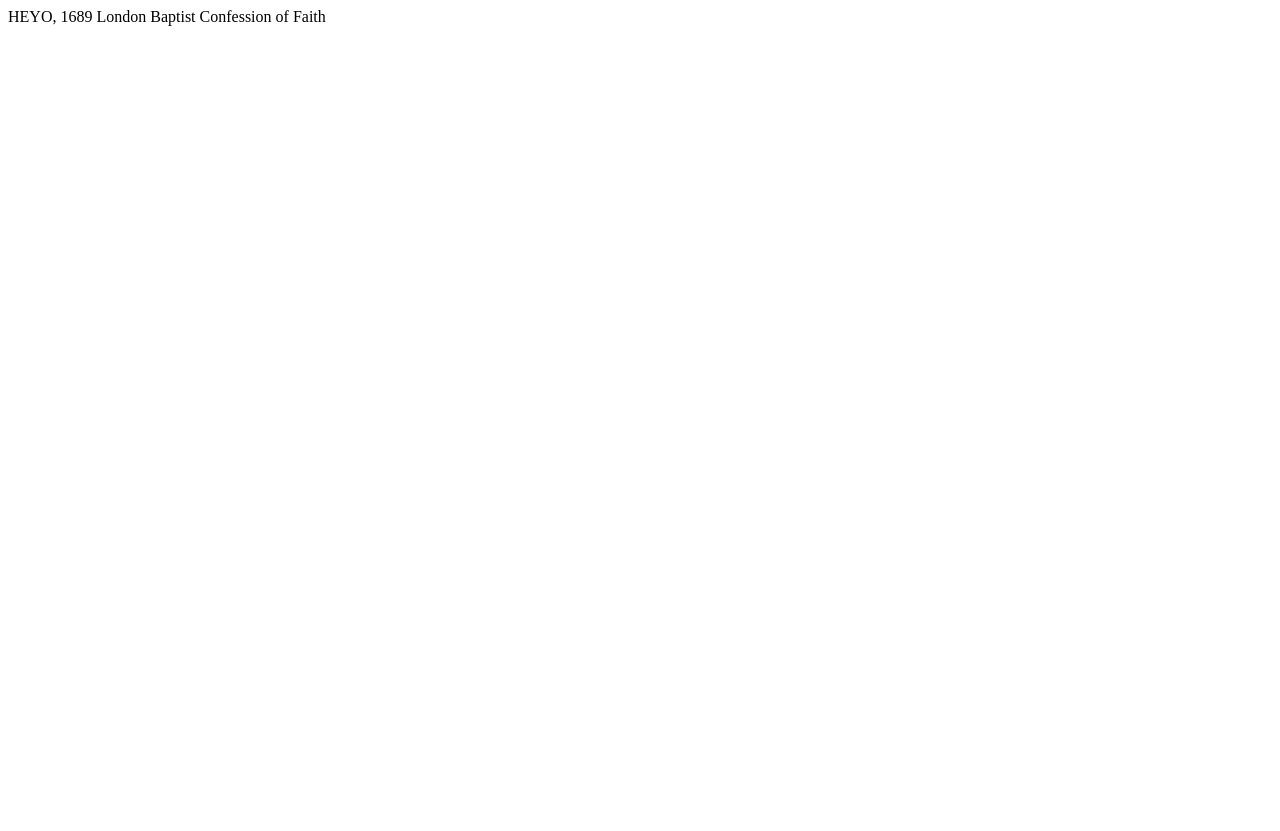
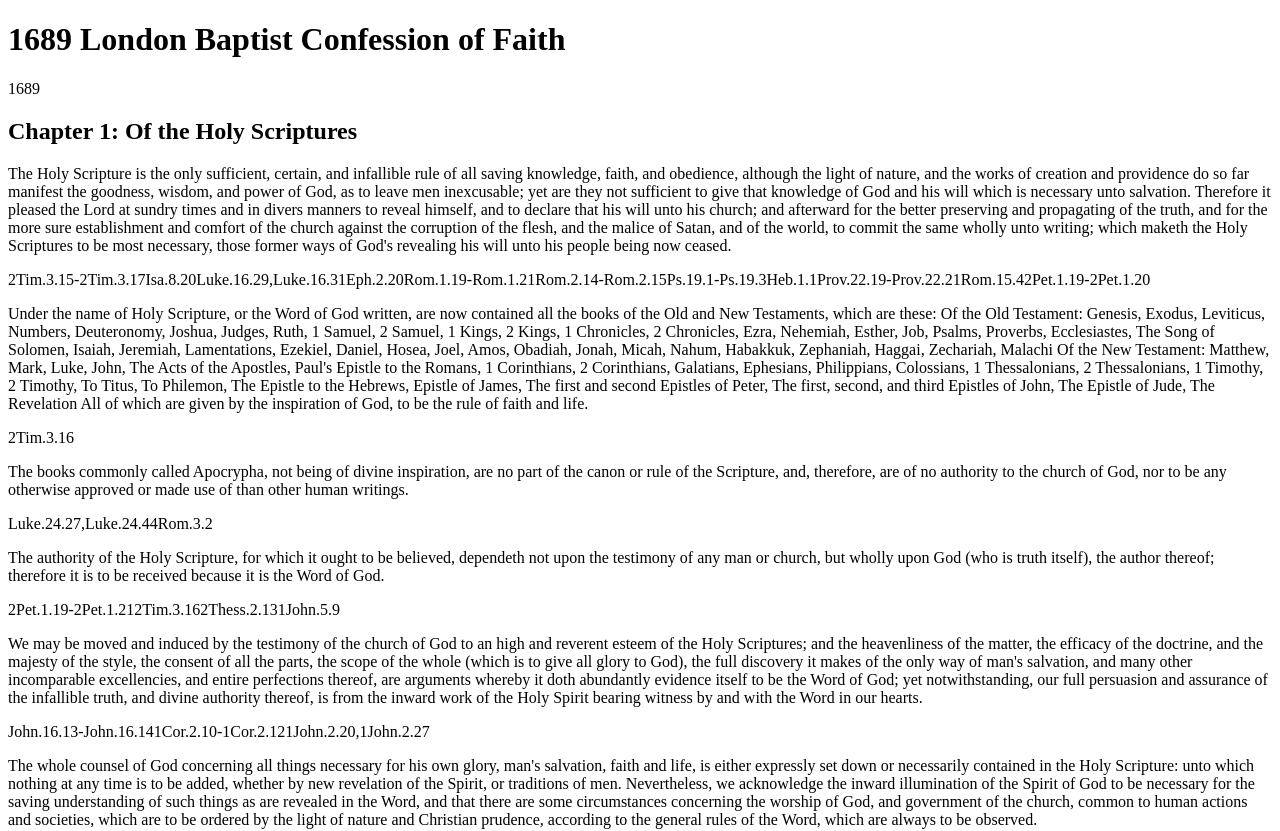
Before and after one commit to MaxwellKendall/confessional-christianity-node, a Next.js app: page /confession/1689-confession in a window 1280 px wide. Shown: the top 831 px of the page. Before the commit the page ends 800 px from the top, so only its background shows below. Built offline with nearby package versions, Linux system fonts and the light colour scheme.

Commit message:
rendering creeds and confessions

```diff
--- a/pages/confession/[confession].js
+++ b/pages/confession/[confession].js
@@ -3,10 +3,69 @@ import {
     removeJsonExtension
 } from "../../helpers";
 
-const Confession = ({
+const Creed = (data) => {
+    return (
+        <div className="creed">
+            <h1>{data.name}</h1>
+            <p>{data.text}</p>
+        </div>
+    );
+}
+
+const Confession = (data) => {
+    return (
+        <div className="confession">
+            <h1>{data.name}</h1>
+            <span>{data.publication_year}</span>
+            {data.chapters.map((chapter) => {
+                const isElaborateConfession = Object.keys(chapter).includes('articles');
+                return (
+                    <div className="confession-chapter">
+                        <h2>{`Chapter ${chapter.number}: ${chapter.name}`}</h2>
+                        {!isElaborateConfession && <p>{chapter.text}</p>}
+                        {isElaborateConfession && (
+                            chapter.articles.map((article) => {
+                                const includesVerses = Object.keys(article).includes('verses');
+                                return (
+                                    <div className="confession-chatper__article">
+                                        <p>{article.text}</p>
+                                        {includesVerses && Array.isArray(article.verses) && (
+                                            article.verses.map((verse) => verse)
+                                        )}
+                                        {includesVerses && !Array.isArray(article.verses) && (
+                                            Object.keys(article.verses)
+                                                .map((citation) => (
+                                                    <div className="scripture-citation">
+                                                        <p>{`${citation}: ${article.verses[citation].map((verse) => verse)}`}</p>
+                                                    </div>
+                                            ))
+                                        )}
+                                    </div>
+                                )
+                            })
+                        )}
+                    </div>
+                );
+            })}
+        </div>
+    )
+}
+
+const ConfessionalDocument = ({
     data
 }) => {
-    return `HEYO, ${data.name}`;
+    console.log("data", data);
+    if (data.type === 'creed') {
+        return (
+            <Creed {...data} />
+        );
+    }
+
+    if (data.type === 'confession') {
+        return (
+            <Confession {...data} />
+        );
+    }
 }
 
 export async function getStaticPaths() {
@@ -49,4 +108,4 @@ export async function getStaticProps(context) {
     };
 }
 
-export default Confession;
+export default ConfessionalDocument;
--- a/pages/index.js
+++ b/pages/index.js
@@ -40,17 +40,17 @@ const HomePage = ({
     return (
         <div className="home flex flex-col p-8">
             <h1 className="text-center text-5xl">Confessional Christianity</h1>
-            <ul className="flex w-2/4 self-center justify-center px-12 items-center flex-wrap">
+            <ul className="flex w-2/4 self-center justify-center px-12 items-center flex-wrap relative">
                 {confessions.map((confession) => {
                     const clickHandler = (e) => toggleFolder(e, confession.folder);
                     return (
                         <li className="p-10 hover:cursor-pointer" onClick={clickHandler}>
                             <h2 className="text-xl">{startCase(confession.folder)}</h2>
-                            <ul className={cx({ hidden: !expanded.includes(confession.folder) })}>
+                            <ul className={cx('absolute', { hidden: !expanded.includes(confession.folder) })}>
                                 {confession.contents.map((confession) => {
                                     const parsedConfession = confession.replace(removeJsonExtension, '');
                                     return (
-                                        <li>
+                                        <li className="">
                                             <Link
                                                 href="/confession/[confession]"
                                                 as={`/confession/${parsedConfession}`}>
```
